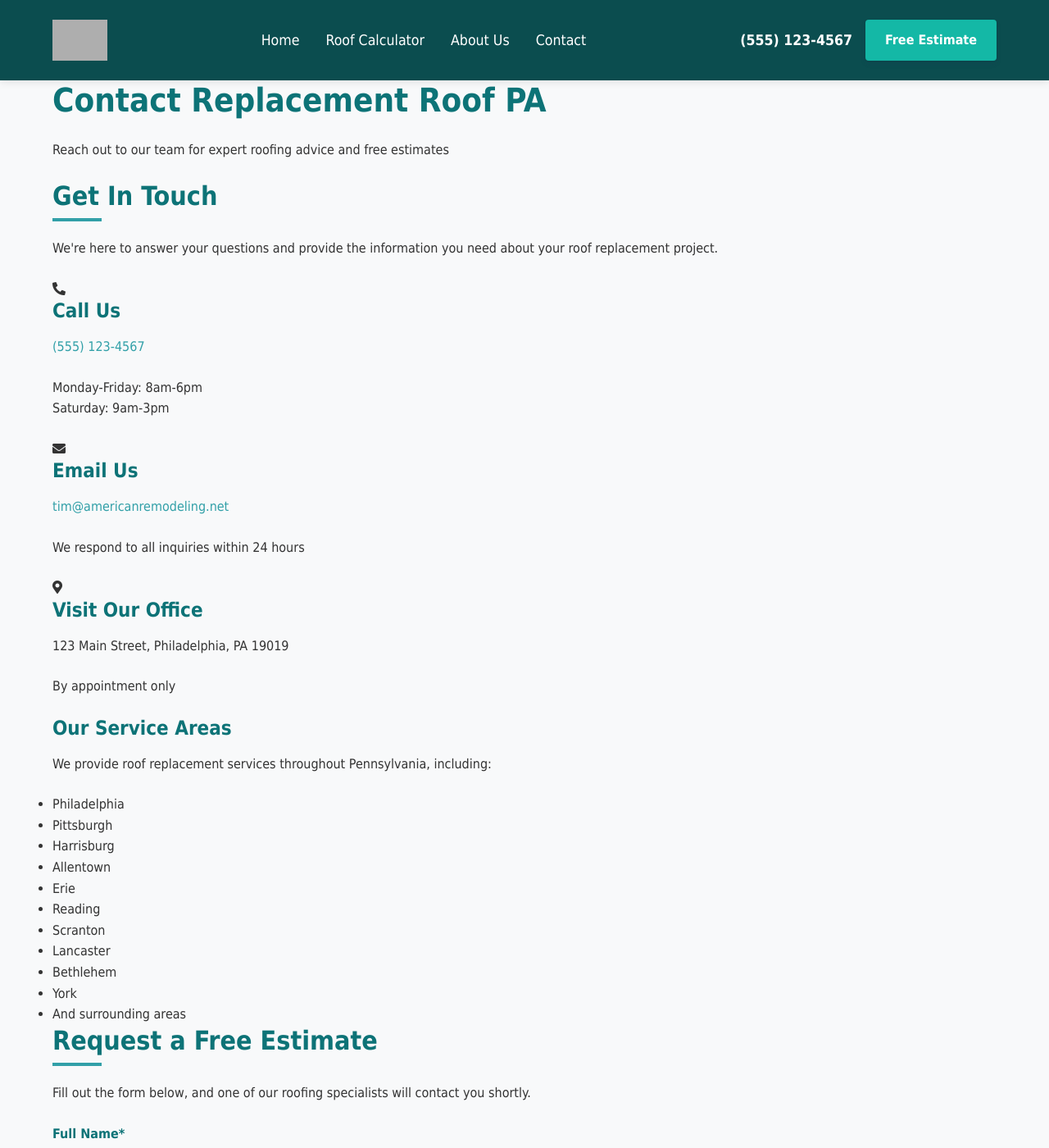
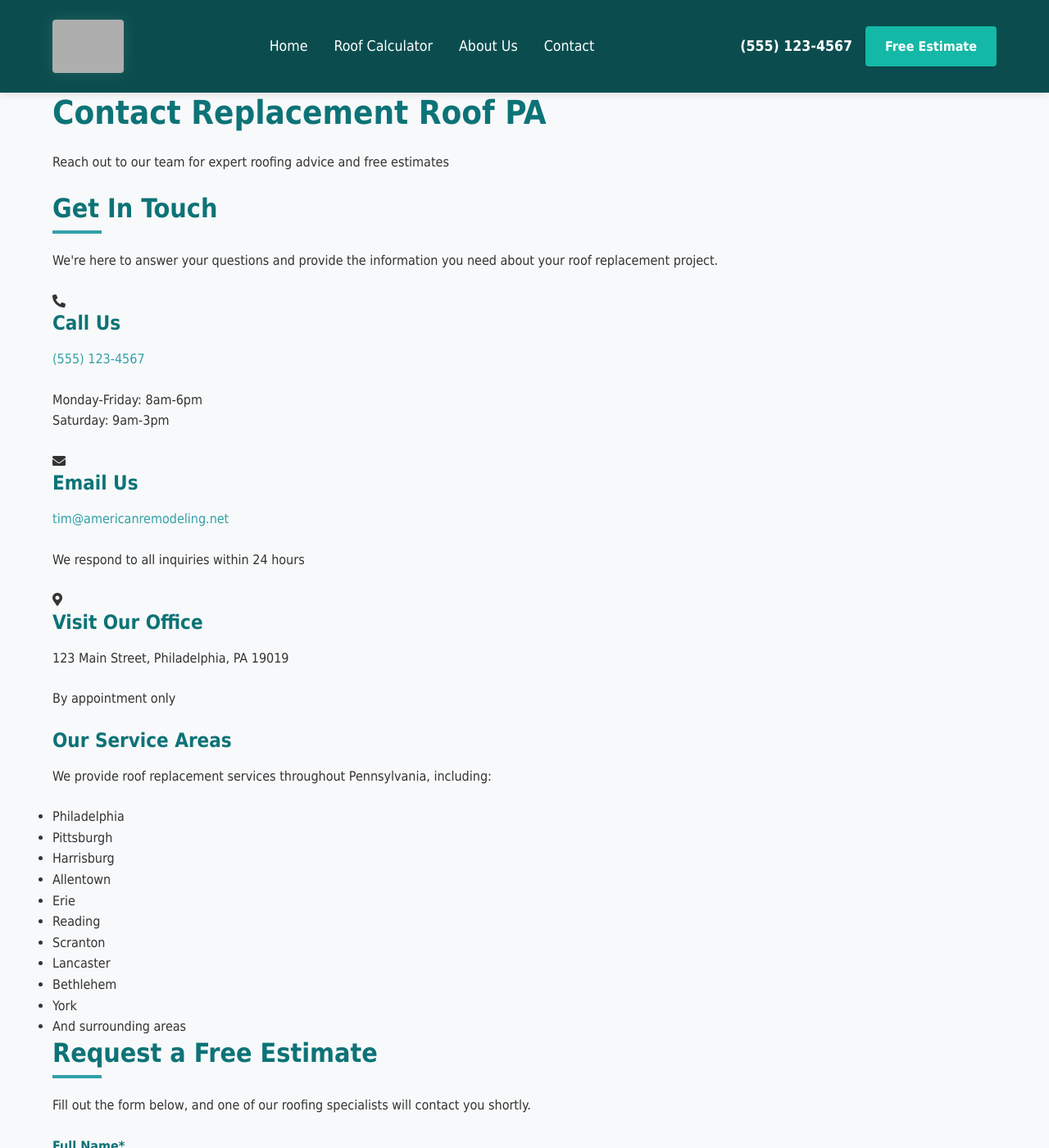
Before and after one commit to tim-amredev/replacement-roof-pa, a Jekyll site: the page built from contact.html, in a window 1280 px wide and 1400 px high. Shown: the whole window at 82% size. Built offline with Jekyll 4.4.1, drawn with Linux system fonts in a browser that asks for light colours; some web fonts are replaced; grey boxes are pictures that could not be loaded.

Commit message:
Update header.html

```diff
--- a/_includes/header.html
+++ b/_includes/header.html
@@ -6,7 +6,7 @@
           <img
             src="https://hebbkx1anhila5yf.public.blob.vercel-storage.com/Untitled%20design%20%2824%29-CM5D0lI7FMWRManB7DbdGfokTyocQg.png"
             alt="Replacement Roof PA"
-            style="display: block; width: auto; height: 50px; max-width: none; transition: all 0.3s ease;"
+            style="display: block; width: auto; height: 65px; max-width: none; transition: all 0.3s ease;"
           >
         </a>
       </div>
@@ -36,23 +36,36 @@
 .logo-container img {
   filter: brightness(1.1);
   transform-origin: left center;
+  box-shadow: 0 0 15px rgba(255, 255, 255, 0.1);
+  border-radius: 4px;
 }
 
 .logo-container img:hover {
   transform: scale(1.05);
+  filter: brightness(1.2);
 }
 
 .site-header.scrolled .logo-container img {
-  height: 40px;
+  height: 50px;
+}
+
+@media (max-width: 992px) {
+  .logo-container img {
+    height: 55px;
+  }
+
+  .site-header.scrolled .logo-container img {
+    height: 45px;
+  }
 }
 
 @media (max-width: 768px) {
   .logo-container img {
-    height: 40px;
+    height: 50px;
   }
 
   .site-header.scrolled .logo-container img {
-    height: 35px;
+    height: 40px;
   }
 }
 </style>
```
